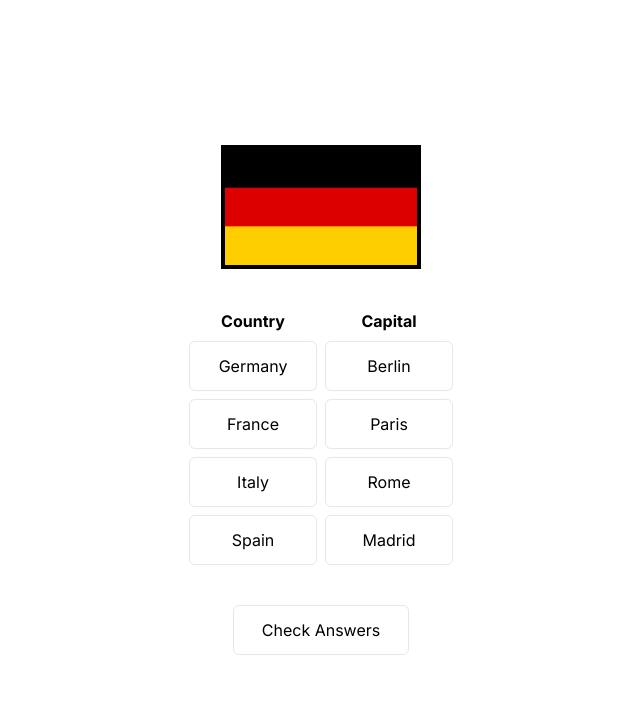
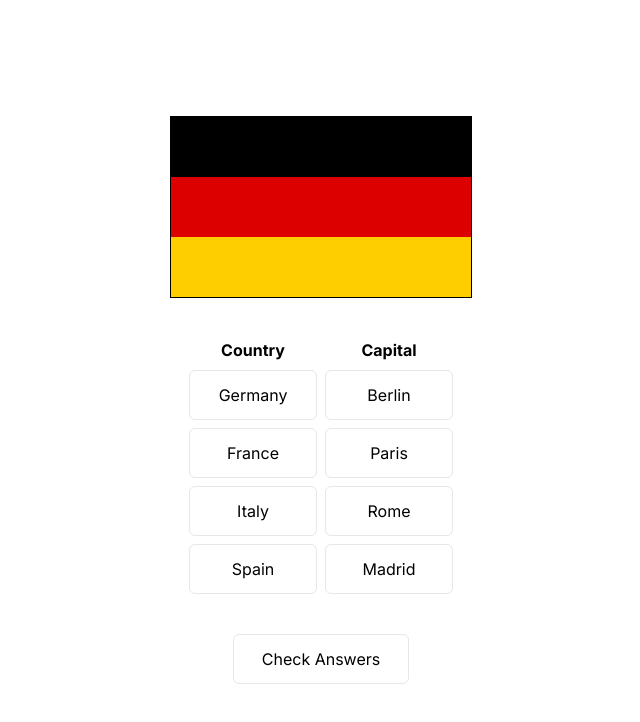
Before and after one commit to danielodicho/capitaling, a Next.js app: page / in a window 1280 px wide. Shown: the top 722 px of the page, without its empty margins (319-959 px from the left). Built offline with nearby package versions, Linux system fonts and the light colour scheme.

Commit message:
Added iamge optimization

```diff
--- a/src/app/components/quiz.tsx
+++ b/src/app/components/quiz.tsx
@@ -58,11 +58,13 @@ export default function Quiz({ defaultCountryData }: { defaultCountryData: Count
 		<div className="flex items-center justify-center min-h-full">
 			<div className="flex flex-col items-center gap-10">
 				<Image
-					width={200}
-					height={200}
 					src={currentCountryData.flagImage}
+					width={0}
+					height={0}
 					alt={`Flag of ${currentCountryData.country}`}
-					className={"border-4 border-black"}
+					sizes="100vw"
+					priority={true}
+					className="w-full h-auto border border-black"
 				/>
 
 				<div className="flex gap-2">
--- a/src/data.ts
+++ b/src/data.ts
@@ -12,7 +12,7 @@ const countriesData: CountryData[] = [
 	{
 		country: "Norway",
 		capital: "Oslo",
-		flagImage: "/images/svg/ch.svg",
+		flagImage: "/images/svg/no.svg",
 		similarCountries: ["Sweden", "Denmark", "Finland"],
 		similarCapitals: ["Stockholm", "Copenhagen", "Helsinki"],
 	},
```
